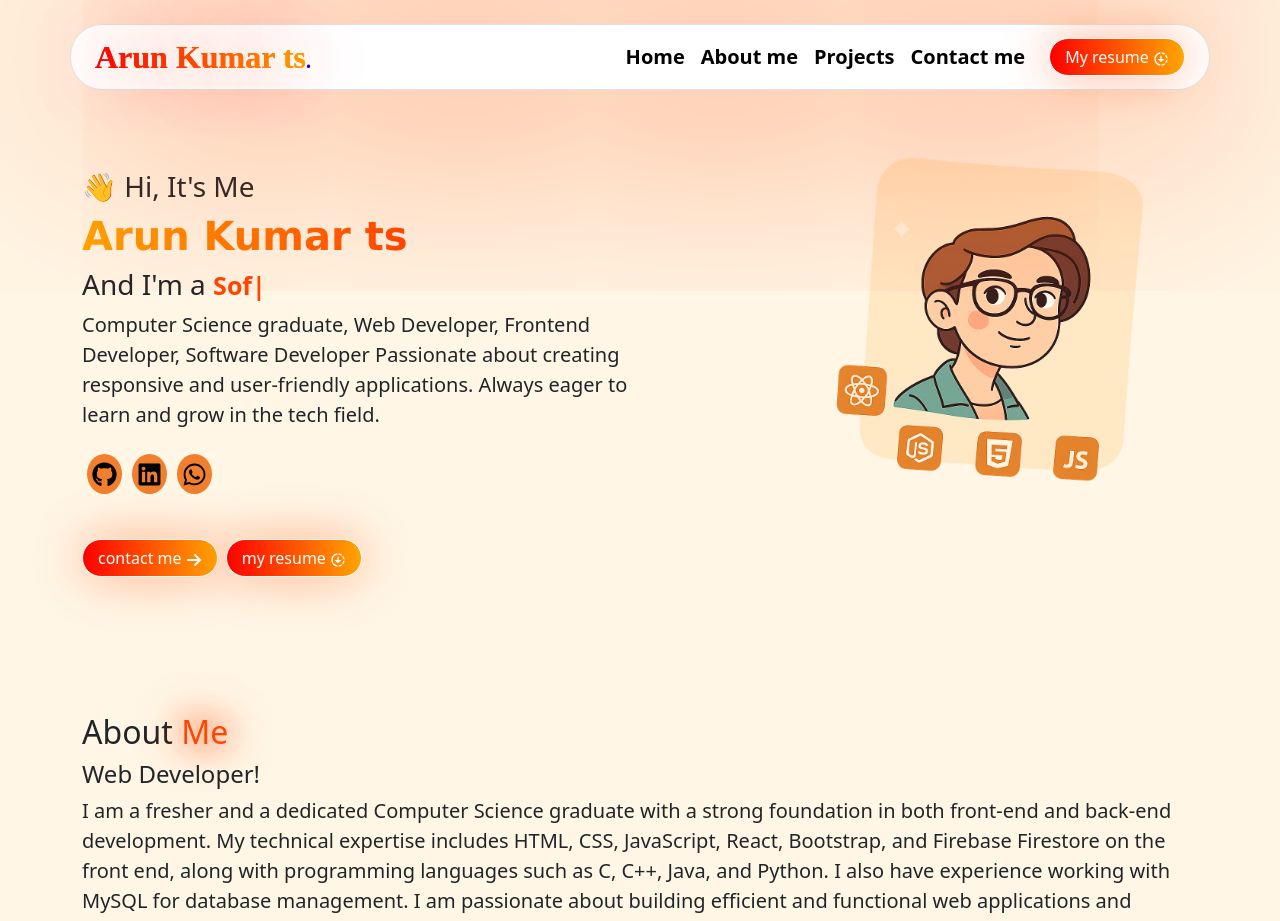
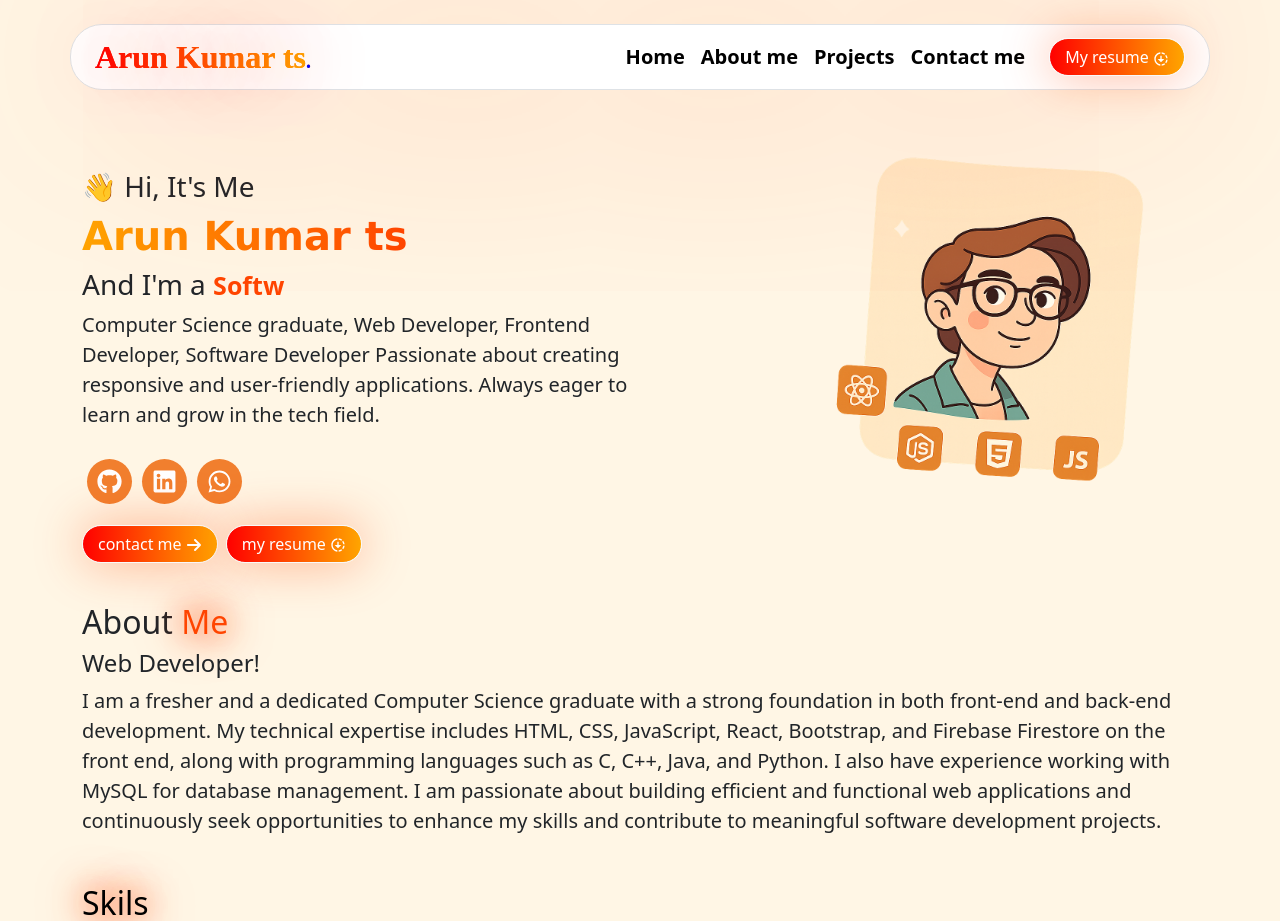
Before and after one commit to Arunkumar-ts/ArunPortfolio, a React (Vite) app: page / in a window 1280 px wide. Shown: the top 921 px of the page. Built offline with nearby package versions, Linux system fonts and the light colour scheme.

Commit message:
resume modify

```diff
--- a/src/App.css
+++ b/src/App.css
@@ -24,7 +24,7 @@ html {
   position: sticky;
   top: 1px;
   z-index: 100;
-  box-shadow: 0 0 500px orangered  !important;
+  box-shadow: 0 0 500px rgba(255, 68, 0, 0.301)  !important;
 }
 .my-resume:hover {
   border: 2px solid rgb(245, 209, 143) !important;
@@ -109,21 +109,27 @@ html {
   }
 }
 .social-link {
-  color: black;
+  color: white;
   background-color: #f17f2e;
-  padding: 1px 5px 5px 5px;
+  width: 45px;
+  height: 45px;
   margin: 5px;
   border-radius: 50%;
   font-size: 25px;
+  display: flex;
+  align-items: center;
+  justify-content: center;
 }
 .social-link:hover {
   padding: 6px 10px 10px 10px;
   transition: all 0.2s linear;
+  color: black;
 }
 
 /* About me */
 #aboutMePage {
-  height: 90vh;
+  /* height: 90vh; */
+  margin-top: 40px;
   display: flex;
   align-items: center;
   justify-content: center;
@@ -141,6 +147,7 @@ html {
   background-color: "rgba(255, 165, 0,0.1)";
   position: relative;
   padding: 10px;
+  margin-top: 35px;
 }
 .showML {
   display: flex;
@@ -164,15 +171,15 @@ html {
 
 /* ContactMe*/
 .inputEmail:focus {
-  border: 1px solid orangered !important;
+  /* border: 1px solid orangered !important; */
   box-shadow: none !important;
   outline: none !important;
 }
 .formemail{
-  box-shadow: 0 0 300px rgba(228, 109, 65,0.6)  !important;
+  box-shadow: 0 0 60px rgba(228, 108, 65, 0.295)  !important;
 }
 .formemail:hover{
-  box-shadow: 0 0 30px rgba(228, 109, 65,0.6)  !important;
+  box-shadow: 0 0 30px rgba(228, 108, 65, 0.329)  !important;
 
 }
 /* card */
--- a/src/component/Home.jsx
+++ b/src/component/Home.jsx
@@ -180,29 +180,35 @@ const Home = () => {
             user-friendly applications. Always eager to learn and grow in the
             tech field.
           </p>
-          <div className="mt-4">
-            <a className="social-link" href="https://github.com/arunkumar-ts">
+          <div className="mt-4 d-flex">
+              <a  href="https://github.com/arunkumar-ts">
+                <div className="social-link ">
                     <FaGithub />
+                </div>
               </a>
-            <a
-              className="social-link  "
-              href="https://www.linkedin.com/in/arunkumar-ts2005"
-            >
+
+              <a href="https://www.linkedin.com/in/arunkumar-ts2005">
+                <div className="social-link ">
                     <FaLinkedin />
+                </div>
               </a>
-            <a className="social-link " href="https://wa.me/9342772857">
+
+              <a  href="https://wa.me/9342772857">
+                <div className="social-link ">
                     <FaWhatsapp />
+                </div>
               </a>
+
           </div>
           <a href="#contactMePage">
-            <Button variant="light" className="my-resume mt-5 me-2 ">
+            <Button variant="light" className="my-resume mt-3 me-2 ">
               contact me <FaArrowRight />
             </Button>
           </a>
 
           <Button
             variant="light"
-            className="my-resume mt-5 "
+            className="my-resume mt-3 "
             onClick={handleDownload}
           >
             my resume <MdDownloading />
@@ -218,7 +224,7 @@ const Home = () => {
 
       {/* AboutMe */}
       <Container id="aboutMePage">
-        <div className=".about-me-detail mt-0 mt-md-5 pt-0 pt-md-5">
+        <div className=".about-me-detail ">
           <h2>
             About <span className="textShadow">Me</span>
           </h2>
@@ -234,7 +240,7 @@ const Home = () => {
             and continuously seek opportunities to enhance my skills and
             contribute to meaningful software development projects.
           </p>
-          <h2 className="textShadow text-black my-3">Skils</h2>
+          <h2 className="textShadow text-black mt-5 mb-3">Skils</h2>
           <div>
             <h5>C++</h5>
             <ProgressBar className="custom-orangered" now={70} />
@@ -255,7 +261,7 @@ const Home = () => {
       </Container>
 
       {/* Projects */}
-      <Container id="projectsPage" className="mt-0 mt-md-5 pt-0 pt-md-5">
+      <Container id="projectsPage" className="">
         <h2>
           <span className="textShadow">My</span> Projects
         </h2>
```
Also changed, not shown: 1 other file (tests, documents, lock files or other folders). Lines whose indentation alone changed are shown as unchanged.
